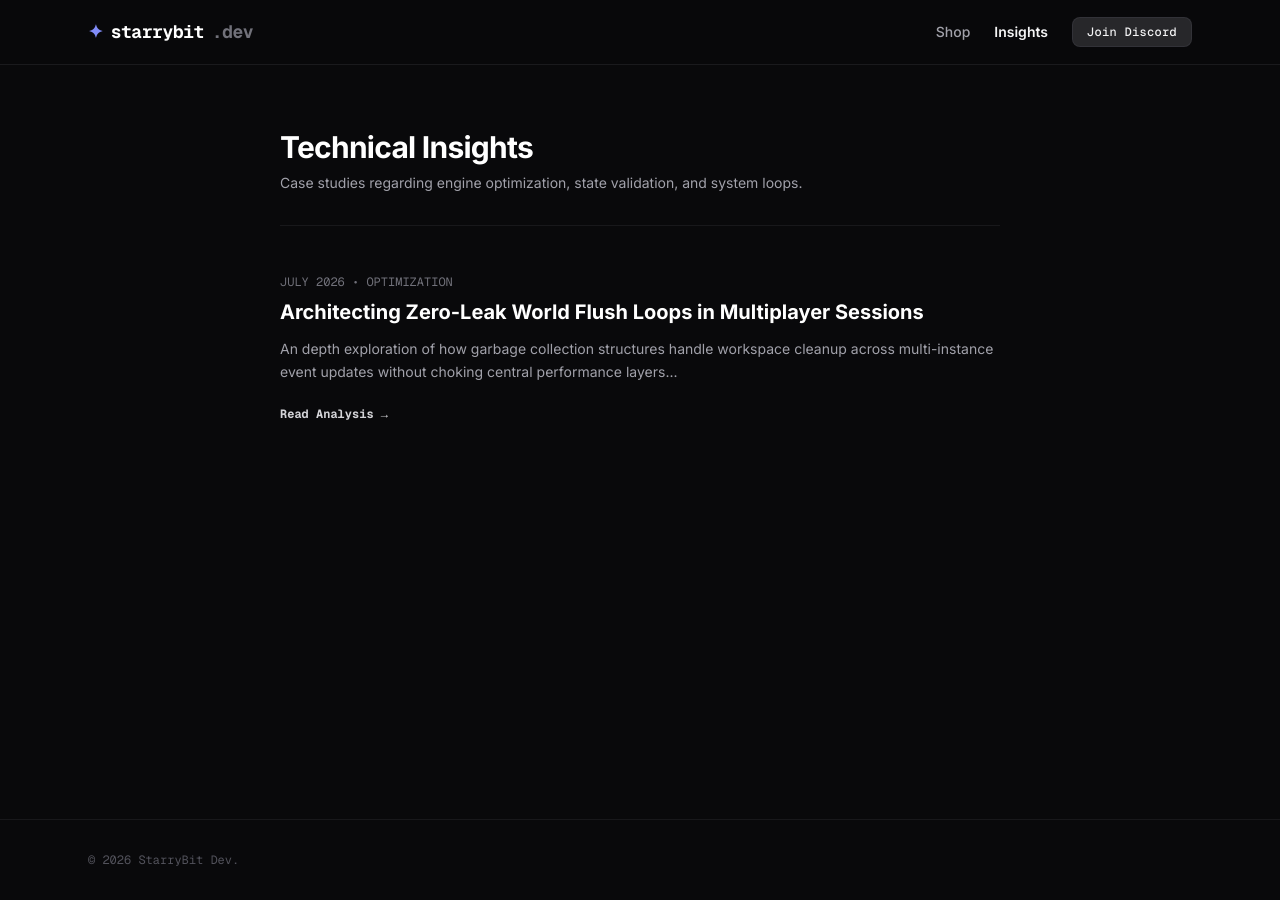
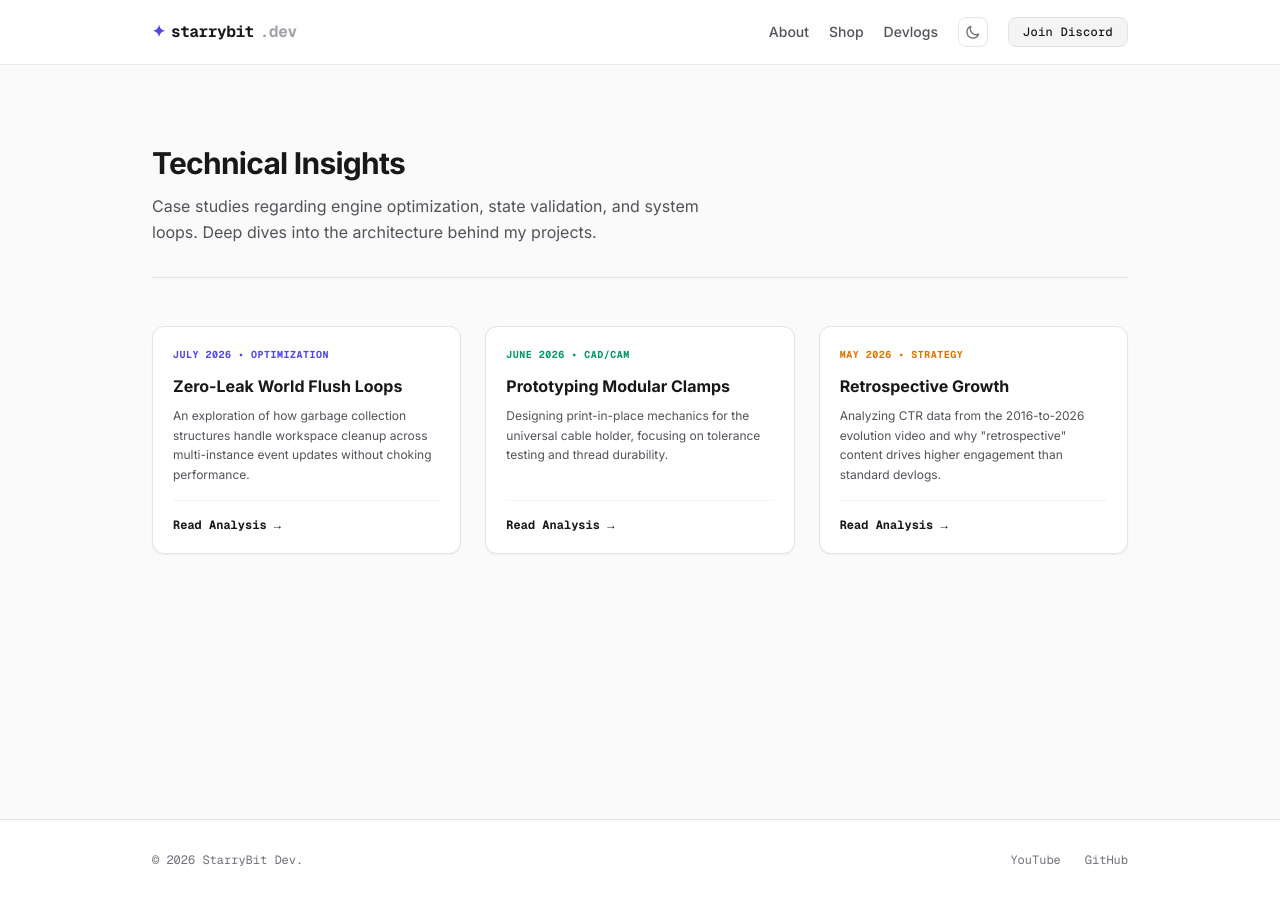
Before and after one commit to StarryBit/starrybit.github.io, a Jekyll site: the page built from blog/index.html, in a window 1280 px wide. Built offline with Jekyll 4.4.1, drawn with Linux system fonts in a browser that asks for light colours; nearby versions of some CDN libraries.

Commit message:
Update index.html

```diff
--- a/blog/index.html
+++ b/blog/index.html
@@ -1,58 +1,47 @@
-<!DOCTYPE html>
-<html lang="en" class="bg-zinc-950 text-zinc-100 selection:bg-indigo-500/30 selection:text-indigo-200">
-<head>
-    <meta charset="UTF-8">
-    <meta name="viewport" content="width=device-width, initial-scale=1.0">
-    <title>Insights & Architecture | StarryBit Dev</title>
-    <script src="https://cdn.tailwindcss.com"></script>
-    <link rel="preconnect" href="https://fonts.googleapis.com">
-    <link rel="preconnect" href="https://fonts.gstatic.com" crossorigin>
-    <link href="https://fonts.googleapis.com/css2?family=Geist+Mono:wght@400;500;700&family=Inter:wght@400;500;600;700&display=swap" rel="stylesheet">
-    <style>body { font-family: 'Inter', sans-serif; } .code-font { font-family: 'Geist Mono', monospace; }</style>
-</head>
-<body class="min-h-screen flex flex-col justify-between antialiased">
+---
+layout: default
+title: Insights & Architecture | StarryBit Dev
+---
 
-    <!-- Header -->
-    <header class="sticky top-0 z-50 border-b border-zinc-800/60 bg-zinc-950/70 backdrop-blur-md">
-        <div class="max-w-6xl mx-auto px-6 h-16 flex items-center justify-between">
-            <a href="/" class="code-font font-bold text-lg tracking-tight text-white flex items-center gap-2">
-                <span class="text-indigo-400">✦</span> starrybit<span class="text-zinc-500">.dev</span>
-            </a>
-            <nav class="flex items-center gap-6 text-sm font-medium text-zinc-400">
-                <a href="/shop/" class="hover:text-zinc-100 transition-colors">Shop</a>
-                <a href="/blog/" class="text-zinc-100 font-semibold">Insights</a>
-                <a href="https://discord.gg/YOUR_INVITE" target="_blank" class="text-zinc-100 bg-zinc-800 hover:bg-zinc-700 px-3.5 py-1.5 rounded-lg border border-zinc-700/50 transition-all text-xs tracking-wide code-font">Join Discord</a>
-            </nav>
+<!-- Page Header -->
+<div class="mb-12 border-b border-zinc-200 dark:border-zinc-800/60 pb-8">
+    <h1 class="text-3xl font-bold tracking-tight mb-3">Technical Insights</h1>
+    <p class="text-zinc-600 dark:text-zinc-400 text-base max-w-xl leading-relaxed">
+        Case studies regarding engine optimization, state validation, and system loops. Deep dives into the architecture behind my projects.
+    </p>
+</div>
+
+<!-- Devlog Grid -->
+<div class="grid md:grid-cols-2 lg:grid-cols-3 gap-6">
+
+    <!-- Card 1: ECHOPULSE -->
+    <article class="group border border-zinc-200 bg-white dark:border-zinc-800/80 dark:bg-zinc-900/30 rounded-xl p-5 hover:border-zinc-300 dark:hover:border-zinc-700 transition-all flex flex-col justify-between shadow-sm dark:shadow-none">
+        <div>
+            <div class="text-[10px] uppercase font-bold tracking-wider text-indigo-600 dark:text-indigo-400 mb-3 code-font">July 2026 • Optimization</div>
+            <h2 class="text-base font-bold mb-2 group-hover:text-indigo-600 dark:group-hover:text-indigo-400 transition-colors">Zero-Leak World Flush Loops</h2>
+            <p class="text-xs text-zinc-600 dark:text-zinc-400 leading-relaxed mb-4">An exploration of how garbage collection structures handle workspace cleanup across multi-instance event updates without choking performance.</p>
         </div>
-    </header>
+        <a href="#" class="pt-4 border-t border-zinc-100 dark:border-zinc-800/60 text-xs font-semibold text-zinc-900 dark:text-zinc-200 group-hover:text-indigo-600 dark:group-hover:text-indigo-400 transition-colors code-font">Read Analysis &rarr;</a>
+    </article>
 
-    <!-- Main Content -->
-    <main class="max-w-3xl mx-auto px-6 py-16 w-full flex-1">
-        <div class="mb-12 border-b border-zinc-900 pb-8">
-            <h1 class="text-3xl font-bold tracking-tight text-white mb-2">Technical Insights</h1>
-            <p class="text-zinc-400 text-sm">Case studies regarding engine optimization, state validation, and system loops.</p>
+    <!-- Card 2: Modular Hardware -->
+    <article class="group border border-zinc-200 bg-white dark:border-zinc-800/80 dark:bg-zinc-900/30 rounded-xl p-5 hover:border-zinc-300 dark:hover:border-zinc-700 transition-all flex flex-col justify-between shadow-sm dark:shadow-none">
+        <div>
+            <div class="text-[10px] uppercase font-bold tracking-wider text-emerald-600 dark:text-emerald-400 mb-3 code-font">June 2026 • CAD/CAM</div>
+            <h2 class="text-base font-bold mb-2 group-hover:text-emerald-600 dark:group-hover:text-emerald-400 transition-colors">Prototyping Modular Clamps</h2>
+            <p class="text-xs text-zinc-600 dark:text-zinc-400 leading-relaxed mb-4">Designing print-in-place mechanics for the universal cable holder, focusing on tolerance testing and thread durability.</p>
         </div>
+        <a href="#" class="pt-4 border-t border-zinc-100 dark:border-zinc-800/60 text-xs font-semibold text-zinc-900 dark:text-zinc-200 group-hover:text-emerald-600 dark:group-hover:text-emerald-400 transition-colors code-font">Read Analysis &rarr;</a>
+    </article>
 
-        <!-- Article List -->
-        <div class="space-y-10">
+    <!-- Card 3: YouTube Strategy -->
+    <article class="group border border-zinc-200 bg-white dark:border-zinc-800/80 dark:bg-zinc-900/30 rounded-xl p-5 hover:border-zinc-300 dark:hover:border-zinc-700 transition-all flex flex-col justify-between shadow-sm dark:shadow-none">
+        <div>
+            <div class="text-[10px] uppercase font-bold tracking-wider text-amber-600 dark:text-amber-400 mb-3 code-font">May 2026 • Strategy</div>
+            <h2 class="text-base font-bold mb-2 group-hover:text-amber-600 dark:group-hover:text-amber-400 transition-colors">Retrospective Growth</h2>
+            <p class="text-xs text-zinc-600 dark:text-zinc-400 leading-relaxed mb-4">Analyzing CTR data from the 2016-to-2026 evolution video and why "retrospective" content drives higher engagement than standard devlogs.</p>
+        </div>
+        <a href="#" class="pt-4 border-t border-zinc-100 dark:border-zinc-800/60 text-xs font-semibold text-zinc-900 dark:text-zinc-200 group-hover:text-amber-600 dark:group-hover:text-amber-400 transition-colors code-font">Read Analysis &rarr;</a>
+    </article>
 
-            <!-- Article Item 1 -->
-            <article class="group">
-                <div class="text-xs text-zinc-500 code-font mb-2">JULY 2026 &bull; OPTIMIZATION</div>
-                <h2 class="text-xl font-bold text-white group-hover:text-indigo-400 transition-colors mb-3">Architecting Zero-Leak World Flush Loops in Multiplayer Sessions</h2>
-                <p class="text-sm text-zinc-400 leading-relaxed mb-4">An depth exploration of how garbage collection structures handle workspace cleanup across multi-instance event updates without choking central performance layers...</p>
-                <span class="text-xs font-semibold text-zinc-300 group-hover:text-indigo-300 transition-colors code-font">Read Analysis &rarr;</span>
-            </article>
-
-        </div>
-    </main>
-
-    <!-- Footer -->
-    <footer class="border-t border-zinc-900 bg-zinc-950 py-8 text-center text-xs text-zinc-600 code-font">
-        <div class="max-w-6xl mx-auto px-6 flex flex-col sm:flex-row items-center justify-between gap-4">
-            <div>&copy; 2026 StarryBit Dev.</div>
-        </div>
-    </footer>
-
-</body>
-</html>
+</div>
```
